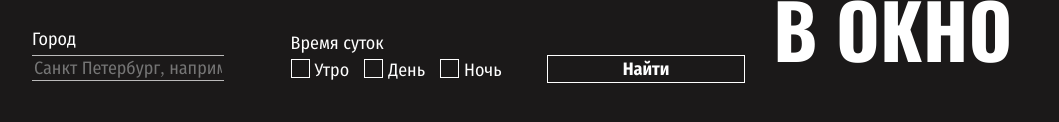
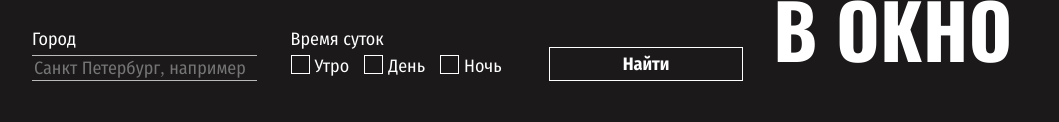
Before and after one commit to kaimanov/posmotri_v_okno, a plain HTML site: page index.html in a window 1280 px wide. Shown: the part 536-658 px from the top of the page, without its empty margins (108-1167 px from the left). Drawn offline with Linux system fonts and the light colour scheme; no server answers.

Commit message:
продуктивный коммит

```diff
--- a/styles/style.css
+++ b/styles/style.css
@@ -122,14 +122,12 @@ ol {
   gap: 15px;
   min-width: 711px;
   min-height: 456px;
-
 }
 
 .result__video {
   width: 100%;
   height: 100%;
   object-fit: cover;
-
  }
 
 .result__video-container {
@@ -143,12 +141,12 @@ ol {
   display: flex;
   justify-content: space-between;
   align-items: start;
-
 }
 
 .search-form__label {
   width: fit-content;
   display: flex;
+  cursor: pointer;
 }
 
 .search-form__label-text {
@@ -160,7 +158,7 @@ ol {
 }
 
 .search-form__textfield {
-  cursor: pointer;
+  cursor: text;
   background-color: transparent;
   border: none;
   color: rgba(255, 255, 255, 0.70);
@@ -173,6 +171,7 @@ ol {
   border-bottom: 1px solid;
   border-top: 1px solid;
   appearance: none;
+  width: 225px;
 }
 
 .search-form__textfield:focus {
@@ -196,22 +195,7 @@ ol {
 
 .search-form__submit-button {
   width: 194px;
-  background-color: transparent;
-  color: #FFF;
-  text-align: center;
-  font-family: Fira Sans Condensed;
-  font-size: 18px;
-  font-style: normal;
-  font-weight: 700;
-  line-height: normal;
-  border: none;
-  outline: 1px solid #FFF;
-  outline-offset: 1px;
-}
-
-.search-form:last-child {
-  display: flex;
-  align-items: end;
+  align-self: end;
 }
 
 .search-form__checkbox-list {
@@ -227,8 +211,31 @@ ol {
   margin-right: 5px;
 }
 
+.search-form__checkbox:checked + .search-form__pseudo-checkbox::before {
+  content: '';
+  display: block;
+  background-color: #FFF;
+  inline-size: 15px;
+  block-size: 15px;
+  margin: 1px auto;
+}
+
 .button {
   cursor: pointer;
+  background-color: transparent;
+  border: 1px solid #FFF;
+  color: #FFF;
+  font-size: 18px;
+  font-style: normal;
+  font-weight: 700;
+  line-height: normal;
+  font-family: Fira Sans Condensed;
+  height: 34px;
+  text-align: center;
+}
+
+.more-button {
+  width: 100%;
 }
 
 .title {
```
